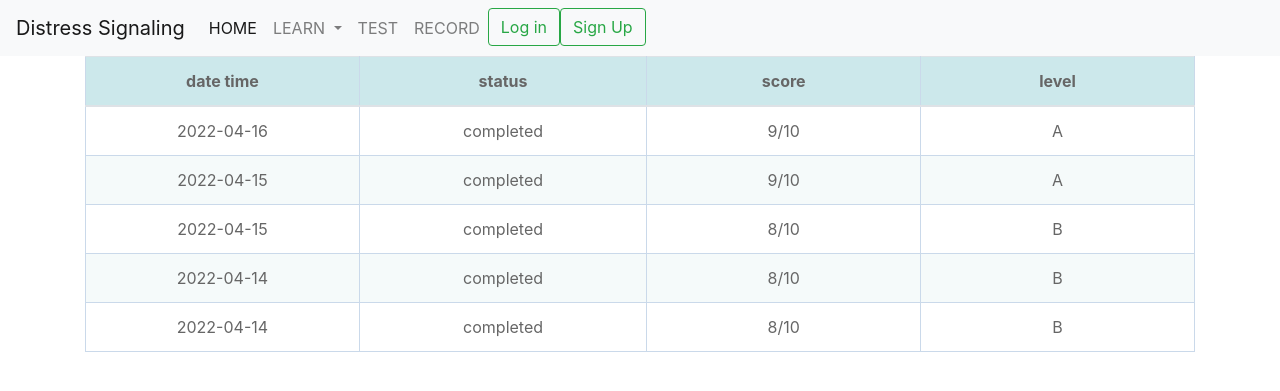
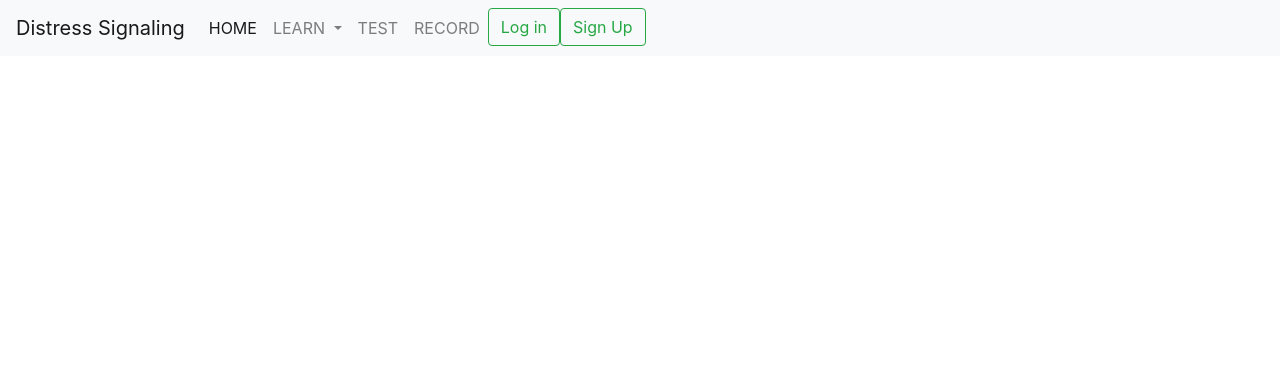
Before and after one commit to UnicornoftheSea99/DistressSignaling, a Flask app: template templates/record.html in a window 1280 px wide. Shown: the top 391 px of the page. Run offline with Flask 2, Linux system fonts and the light colour scheme; the template is opened without the code that fills it: most values are stand-ins (such as "Sample title", 1, 10 or a date in 2020); some libraries are stand-ins or nearby versions.

Commit message:
updated record.html

```diff
--- a/templates/record.html
+++ b/templates/record.html
@@ -6,7 +6,10 @@
 {{ super() }}
 
 <head>
-    <title></title>
+    <script type="text/javascript" src="{{ url_for('static', filename = 'record.js') }}"></script>
+    <script>
+        let activity = {{activity|tojson}}
+    </script>
     <style type="text/css">
         table
         {
@@ -36,99 +39,7 @@
     </style>
 </head>
 <body>
-    <table width="90%" class="table">
-{#        <caption>#}
-{#            <h2>#}
-{#                Previous Testing Record</h2>#}
-{#        </caption>#}
-        <thead>
-            <tr>
-                <th>
-                    date time
-                </th>
-                <th>
-                    status
-                </th>
-                <th>
-                    score
-                </th>
-                <th>
-                    level
-                </th>
-            </tr>
-        </thead>
-        <tr>
-            <td>
-                2022-04-16
-            </td>
-            <td>
-                completed
-            </td>
-            <td>
-                9/10
-            </td>
-            <td>
-                A
-            </td>
-        </tr>
-        <tr>
-            <td>
-                2022-04-15
-            </td>
-            <td>
-                completed
-            </td>
-            <td>
-                9/10
-            </td>
-            <td>
-                A
-            </td>
-        </tr>
-        <tr>
-            <td>
-                2022-04-15
-            </td>
-            <td>
-                completed
-            </td>
-            <td>
-                8/10
-            </td>
-            <td>
-                B
-            </td>
-        </tr>
-        <tr>
-            <td>
-                2022-04-14
-            </td>
-            <td>
-                completed
-            </td>
-            <td>
-                8/10
-            </td>
-            <td>
-                B
-            </td>
-        </tr>
-        <tr>
-            <td>
-                2022-04-14
-            </td>
-            <td>
-                completed
-            </td>
-            <td>
-                8/10
-            </td>
-            <td>
-                B
-            </td>
-        </tr>
-
-    </table>
+    <div id = "activity_record" class = "row"></div>
 </body>
 
 {% endblock content %}
```
